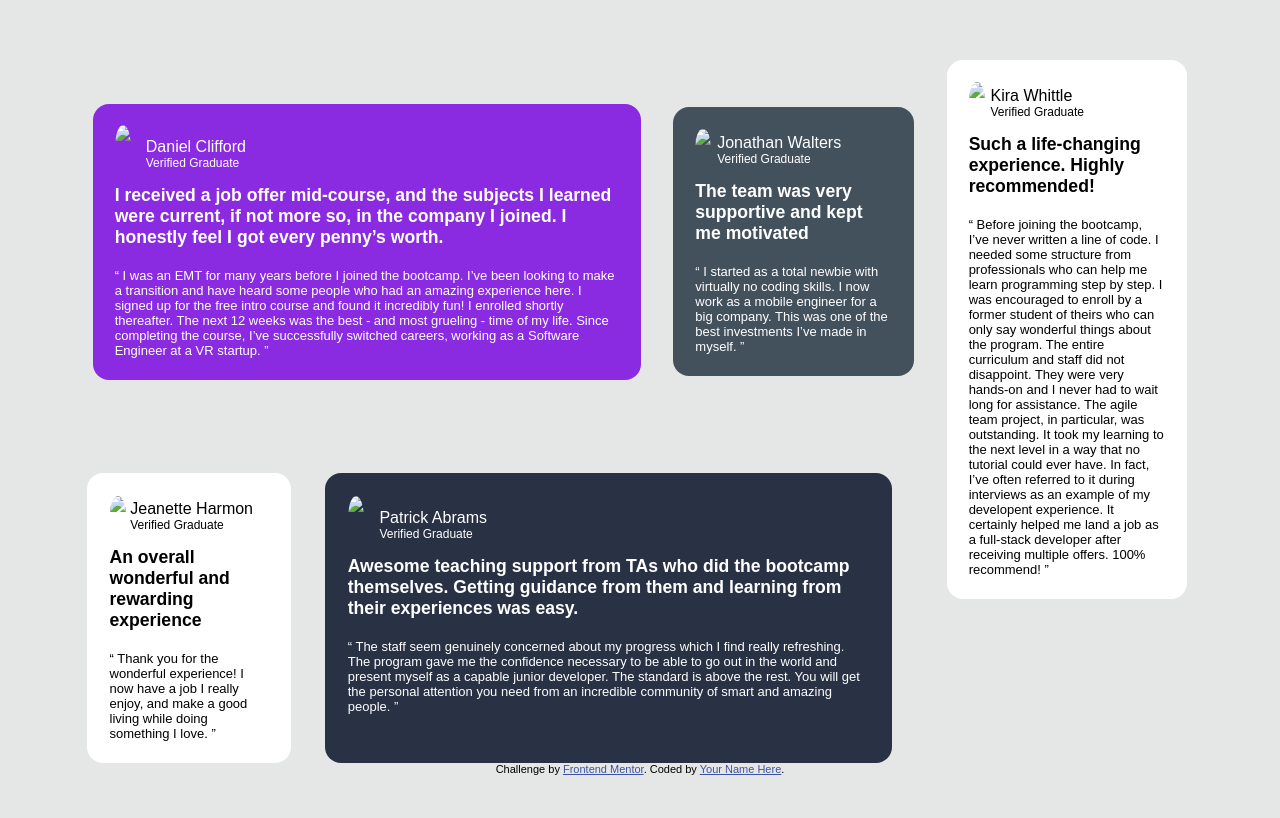
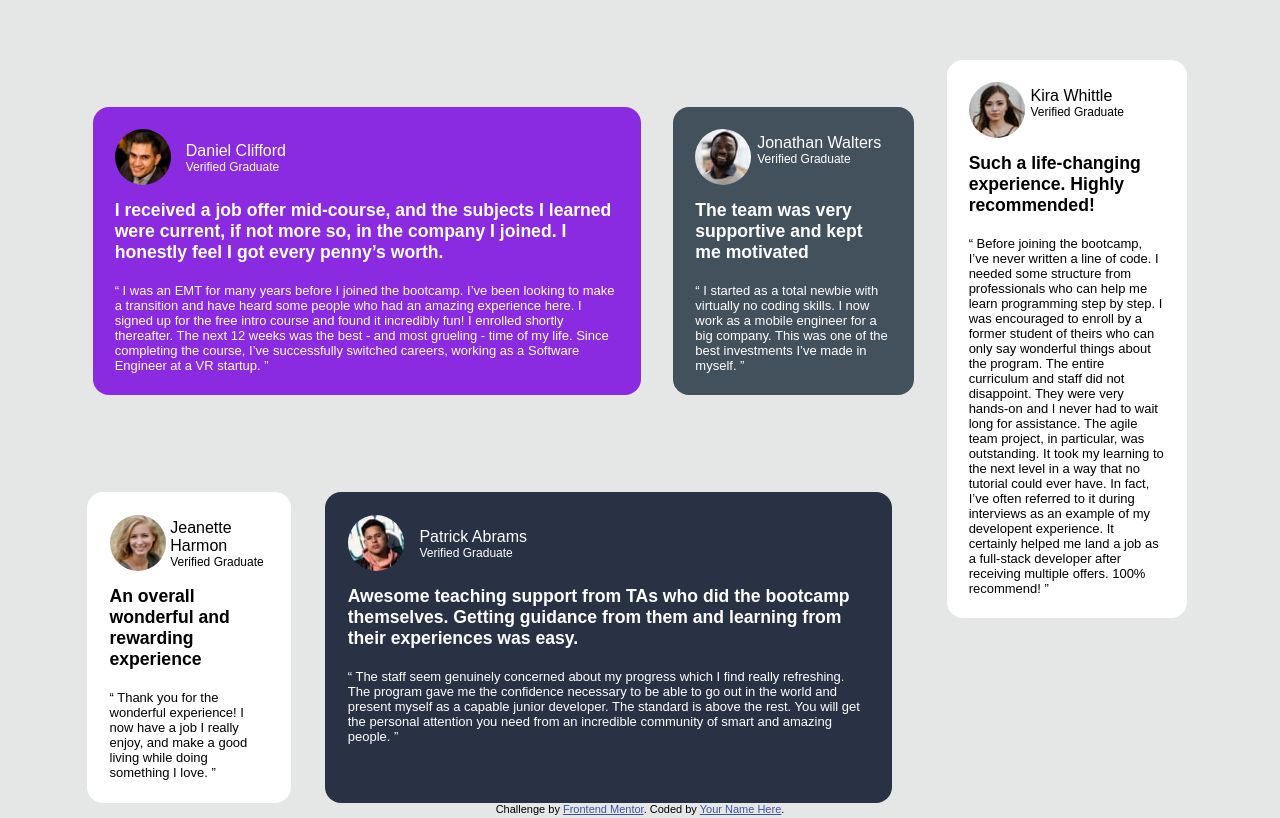
Before and after one commit to KhushiGupta26/Riyaz-Projects, a plain HTML site: page Testimonials-Grid-Section/index.html in a window 1280 px wide. Shown: the part 128-946 px from the top of the page. Before the commit the page ends 916 px from the top, so only its background shows below. Drawn offline with Linux system fonts and the light colour scheme; a web font is replaced by a local one.

Commit message:
index.html

```diff
--- a/Testimonials-Grid-Section/index.html
+++ b/Testimonials-Grid-Section/index.html
@@ -20,7 +20,7 @@
 
 <div class="review1">
   <div class="profile">
-    <img src="images/image-daniel.jpg">
+    <img src="image-daniel.jpg">
     <div class="info">
       <p class="pname1">
         Daniel Clifford
@@ -45,7 +45,7 @@
 
 <div class="review2">
   <div class="profile">
-    <img src="images/image-jonathan.jpg">
+    <img src="image-jonathan.jpg">
     <div class="info">
       <p class="pname1">
         Jonathan Walters
@@ -66,7 +66,7 @@
 
 <div class="review3">
   <div class="profile">
-    <img src="images/image-kira.jpg">
+    <img src="image-kira.jpg">
     <div class="info">
       <p class="pname1">
         Kira Whittle
@@ -95,7 +95,7 @@
 <div class="card2">
   <div class="review4">
     <div class="profile">
-      <img src="images/image-jeanette.jpg">
+      <img src="image-jeanette.jpg">
       <div class="info">
         <p class="pname1">
           Jeanette Harmon
@@ -115,7 +115,7 @@
   </div>
   <div class="review5">
     <div class="profile">
-      <img src="images/image-patrick.jpg">
+      <img src="image-patrick.jpg">
       <div class="info">
         <p class="pname1">
           Patrick Abrams
```
